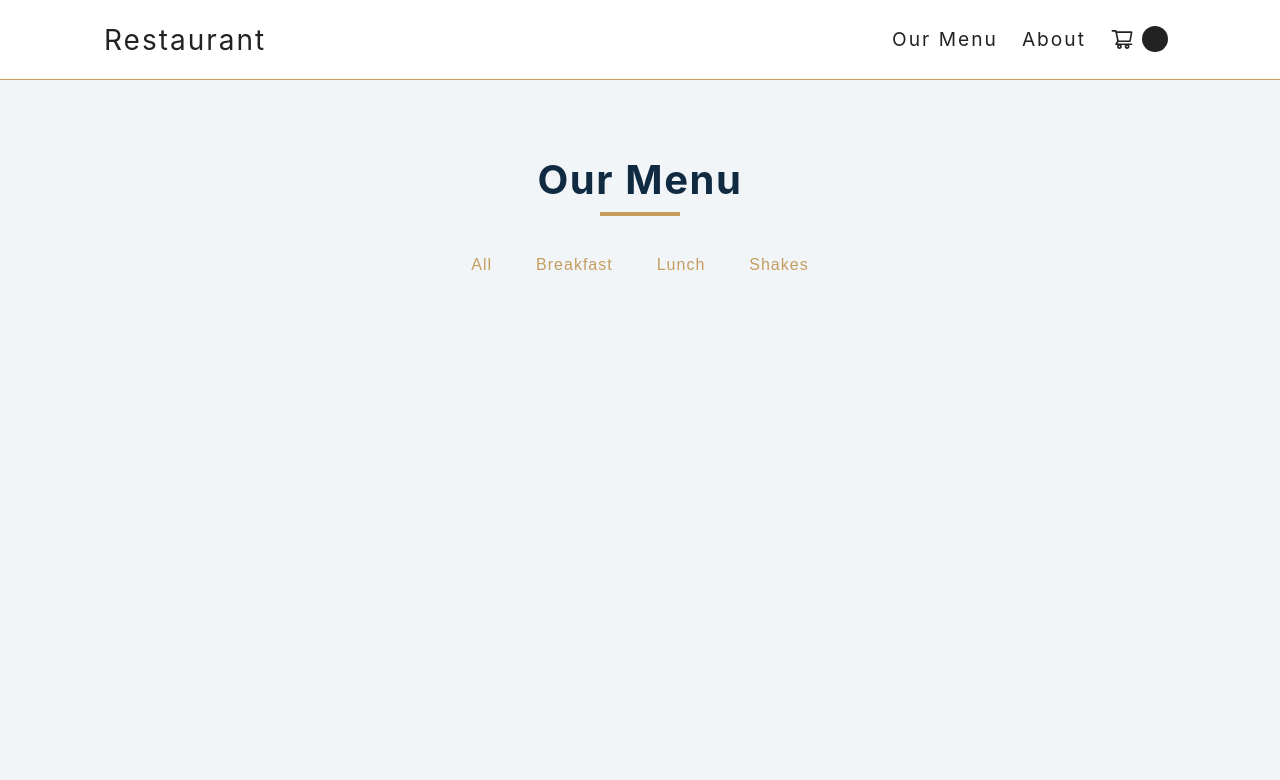
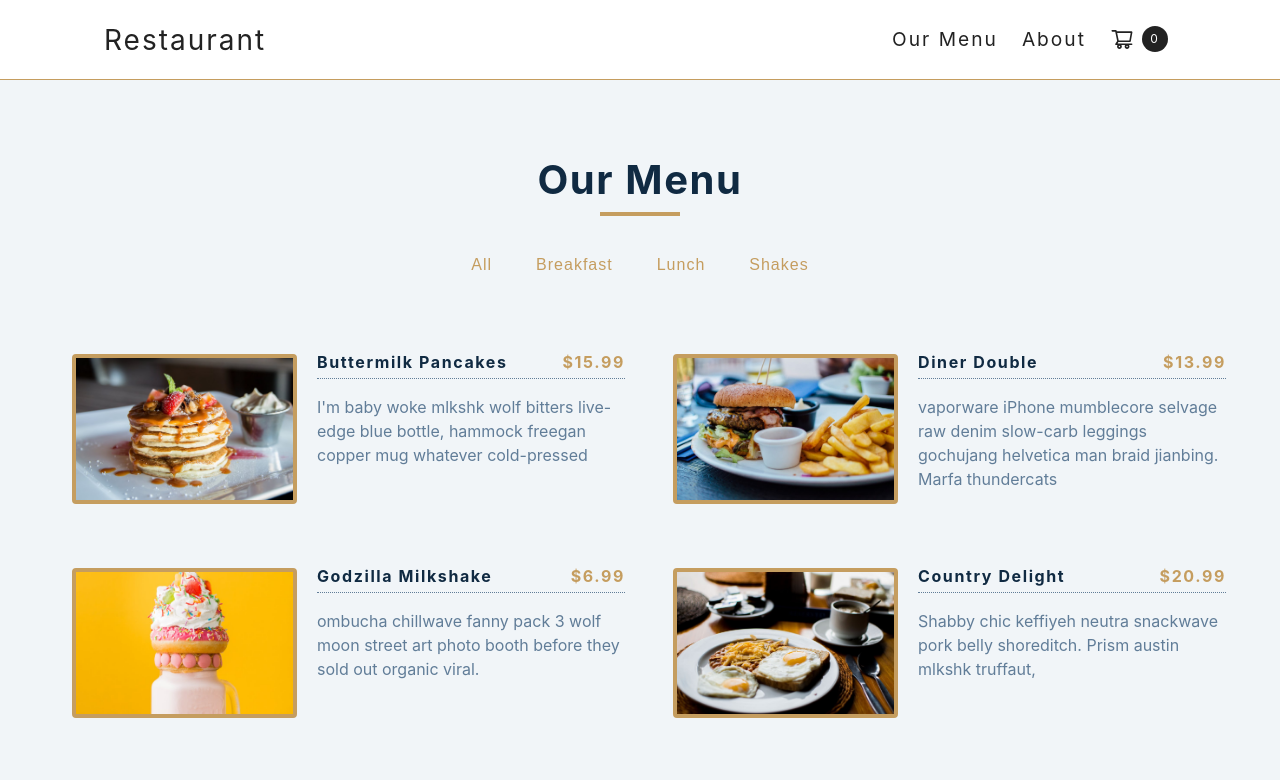
Before and after one commit to IllusionOfControl/react-projects, a React (Create React App) app in the folder 06-menu/: page / in a window 1280 px wide. Shown: the top 780 px of the page. Built offline with nearby package versions, Linux system fonts and the light colour scheme.

Commit message:
added reducer on menu page

```diff
--- a/06-menu/src/components/Categories/index.jsx
+++ b/06-menu/src/components/Categories/index.jsx
@@ -1,9 +1,9 @@
 import React from 'react';
+import { useGlobalContext } from '../../context';
 import './style.css';
 
-const Categories = ({ categories, filterItems }) => {
-
-  console.log(categories);
+const Categories = () => {
+  const { categories, filterMenu } = useGlobalContext();
 
   return (
     <div className="btn-container">
@@ -13,7 +13,7 @@ const Categories = ({ categories, filterItems }) => {
             type="button"
             className="filter-btn"
             key={index}
-            onClick={() => filterItems(category)}
+            onClick={() => filterMenu(category)}
           >
             {category}
           </button>
--- a/06-menu/src/components/Menu/index.jsx
+++ b/06-menu/src/components/Menu/index.jsx
@@ -1,15 +1,18 @@
 import React from 'react';
+import { useGlobalContext } from '../../context';
 import './style.css';
 
-const Menu = ({ items }) => {
+const Menu = () => {
+  const { menu, filter, addToCart } = useGlobalContext();
   return (
     <div className='section-center'>
-      {items.map((menuItem) => {
+      {menu.map((menuItem) => {
+        if (filter == 'all' || menuItem.category === filter) {
           const { id, title, img, desc, price } = menuItem;
           return (
-          <article key={id} className='menu-item'>
+            <article key={id} id={id} className='menu-item'>
               <div className="overlay">
-              <button>Add to cart</button>
+                <button onClick={() => {addToCart(id)}}>Add to cart</button>
               </div>
               <img src={img} alt={title} className='photo' />
               <div className='item-info'>
@@ -21,6 +24,7 @@ const Menu = ({ items }) => {
               </div>
             </article>
           );
+        } else return (<></>);
       })}
     </div>
   );
--- a/06-menu/src/context.js
+++ b/06-menu/src/context.js
@@ -1,24 +1,47 @@
-import React, { useState, useContext, useEffect } from 'react'
+import React, { useState, useContext, useEffect, useReducer } from 'react'
 import { useCallback } from 'react'
 import items from './data';
+import reducer from './reducer'
 
 const AppContext = React.createContext()
 
+const initialState = {
+  loading: false,
+  cart: [],
+  menu: [],
+  categories: [],
+  filtered_menu: [],
+  filter: 'all',
+  total: 0,
+  amount: 0,
+}
+
 const AppProvider = ({ children }) => {
-  const [menu, setMenu] = useState([]);
-  const [categories, setCategories] = useState([]);
+  const [state, dispatch] = useReducer(reducer, initialState);
+  // const [menu, setMenu] = useState([]);
+  // const [categories, setCategories] = useState([]);
 
-  const fecthMenu = useCallback(async () => {
-    setMenu(items);
-    setCategories(['all', ...new Set(items.map((item) => item.category))]);
-  })
+  const fetchData = async () => {
+    dispatch({ type: 'LOADING' })
+    const menu = items;
+    const categories = (['all', ...new Set(items.map((item) => item.category))]);
+    dispatch({ type: 'DISPLAY_ITEMS', payload: { menu, categories } })
+  }
+
+  const filterMenu = (category) => {
+    dispatch({type: 'FILTER_MENU', payload: category});
+  }
+
+  const addToCart = (menu_id) => {
+    dispatch({type: 'ADD_TO_CART', payload: menu_id});
+  }
 
   useEffect(() => {
-    fecthMenu();
+    fetchData();
   }, [])
 
   return (
-    <AppContext.Provider value={{ menu, categories }}>
+    <AppContext.Provider value={{ ...state, filterMenu, addToCart }}>
       {children}
     </AppContext.Provider>
   )
--- a/06-menu/src/pages/Home.js
+++ b/06-menu/src/pages/Home.js
@@ -1,20 +1,7 @@
-import React, { useState } from 'react';
+import React, { useEffect, useState } from 'react';
 import { Categories, Menu } from '../components';
-import {useGlobalContext} from '../context'
 
 const Home = () => {
-  const {menu, categories} = useGlobalContext();
-  const [menuItems, setMenuItems] = useState(menu);
-
-  const filterItems = (category) => {
-    if (category === 'all') {
-      setMenuItems(menu);
-      return;
-    }
-    const newItems = menu.filter((item) => item.category === category);
-    setMenuItems(newItems);
-  };
-
   return (
     <main>
       <section className="menu section">
@@ -22,8 +9,8 @@ const Home = () => {
           <h2>our menu</h2>
           <div className="underline"></div>
         </div>
-        <Categories categories={categories} filterItems={filterItems} />
-        <Menu items={menuItems} />
+        <Categories/>
+        <Menu/>
       </section>
     </main>
   );
--- /dev/null
+++ b/06-menu/src/reducer.js
@@ -0,0 +1,34 @@
+const reducer = (state, action) => {
+  if (action.type === 'LOADING') {
+    return { ...state, loading: true }
+  }
+
+  if (action.type === 'DISPLAY_ITEMS') {
+    return { ...state, menu: action.payload.menu, categories: action.payload.categories, loading: false }
+  }
+
+  if (action.type === 'FILTER_MENU') {
+    return { ...state, filter: action.payload };
+  }
+
+  if (action.type === 'ADD_TO_CART') {
+    const id = action.payload;
+    let isAdded = false;
+    const cart = state.cart.map((item) => {
+      console.log(item);
+      if (item.id === id) {
+        isAdded = true;
+        return {...item, amount: item.amount + 1};
+      }
+      return item;
+    });
+
+    if (!isAdded) {
+      cart.push({id: id, amount: 1});
+    }
+    const amount = state.amount + 1;
+    return { ...state, amount, cart };
+  }
+}
+
+export default reducer;
```
Lines whose indentation alone changed are shown as unchanged.
